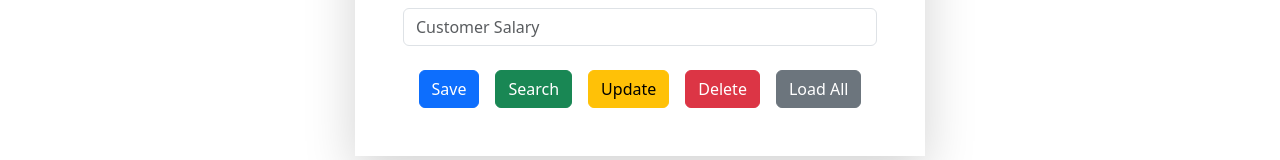
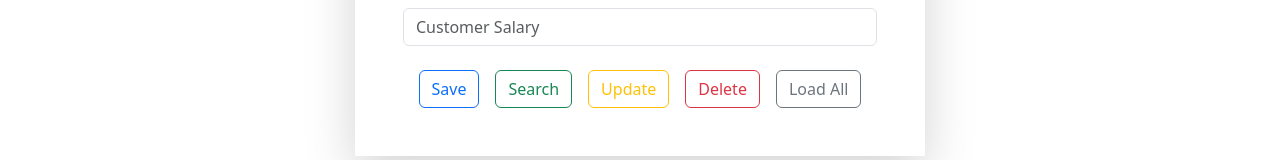
Before and after one commit to Kavithma-Thushal/MERN-POS, a React (Create React App) app in the folder client/: page / in a window 1280 px wide. Shown: the part 322-482 px from the top of the page. Built offline with nearby package versions, Linux system fonts and the light colour scheme; no server answers.

Commit message:
Button Refactored

```diff
--- a/client/src/pages/CustomerPage.tsx
+++ b/client/src/pages/CustomerPage.tsx
@@ -47,11 +47,11 @@ export function CustomerPage() {
                                placeholder="Customer Salary"/>
                     </div>
                     <div className="d-flex justify-content-center mt-4">
-                        <button className="btn btn-primary mx-2" type="button" onClick={saveCustomer}>Save</button>
-                        <button className="btn btn-success mx-2" type="button" onClick={searchCustomer}>Search</button>
-                        <button className="btn btn-warning mx-2" type="button" onClick={updateCustomer}>Update</button>
-                        <button className="btn btn-danger mx-2" type="button" onClick={deleteCustomer}>Delete</button>
-                        <button className="btn btn-secondary mx-2" type="button" onClick={loadAllCustomers}>Load All
+                        <button className="btn btn-outline-primary mx-2" type="button" onClick={saveCustomer}>Save</button>
+                        <button className="btn btn-outline-success mx-2" type="button" onClick={searchCustomer}>Search</button>
+                        <button className="btn btn-outline-warning mx-2" type="button" onClick={updateCustomer}>Update</button>
+                        <button className="btn btn-outline-danger mx-2" type="button" onClick={deleteCustomer}>Delete</button>
+                        <button className="btn btn-outline-secondary mx-2" type="button" onClick={loadAllCustomers}>Load All
                         </button>
                     </div>
                 </form>
```
